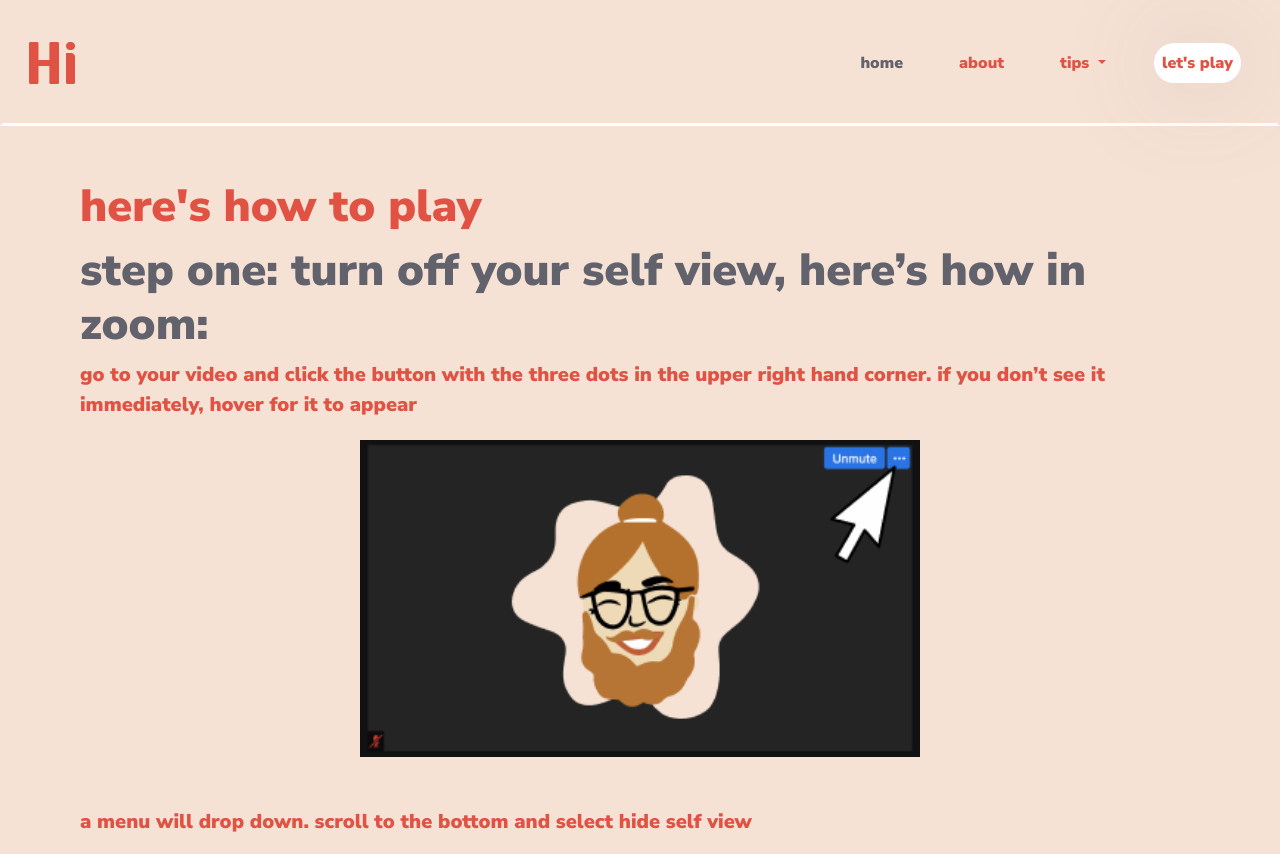
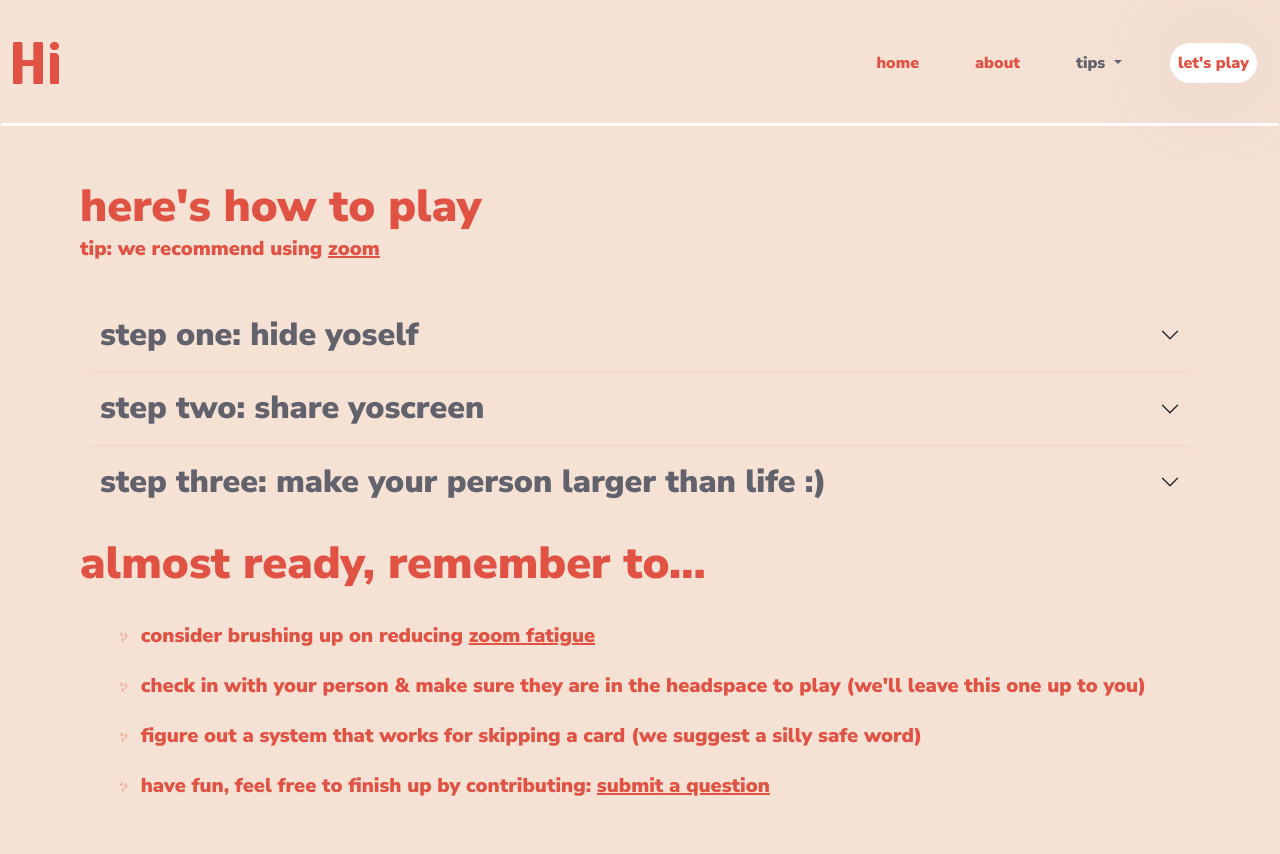
Before and after one commit to hmmacaulay/UX_UI_PROJECT_3, a PHP site: page /tips.html in a window 1280 px wide. Shown: the top 854 px of the page. Run offline with PHP 8.4, Linux system fonts and the light colour scheme; some libraries are stand-ins or nearby versions.

Commit message:
take one step at a time
theres no need to rush

```diff
--- a/about.html
+++ b/about.html
@@ -25,8 +25,8 @@
     </button>
     <div class="collapse navbar-collapse" id="navbarNavAltMarkup">
         <div class="navbar-nav">
-            <a class="nav-item nav-link active" href="index.html">home <span class="sr-only">(current)</span></a>
-            <a class="nav-item nav-link" href="about.html">about</a>
+            <a class="nav-item nav-link" href="index.html">home <span class="sr-only">(current)</span></a>
+            <a class="nav-item nav-link active" href="about.html">about</a>
             <li class="nav-item dropdown">
                 <a class="nav-link dropdown-toggle" href="#" id="navbarDropdown" role="button" data-toggle="dropdown" aria-haspopup="true" aria-expanded="false">
                 tips
--- a/categories.html
+++ b/categories.html
@@ -22,7 +22,7 @@
     </button>
     <div class="collapse navbar-collapse" id="navbarNavAltMarkup">
         <div class="navbar-nav">
-            <a class="nav-item nav-link active" href="index.html">home <span class="sr-only">(current)</span></a>
+            <a class="nav-item nav-link" href="index.html">home <span class="sr-only">(current)</span></a>
             <a class="nav-item nav-link" href="about.html">about</a>
             <li class="nav-item dropdown">
                 <a class="nav-link dropdown-toggle" href="#" id="navbarDropdown" role="button" data-toggle="dropdown" aria-haspopup="true" aria-expanded="false">
@@ -35,7 +35,7 @@
                 <a class="dropdown-item" href="#"> faq </a> -->
                 </div>
             </li>
-            <a class="nav-item nav-link lets_play" href="categories.html">let's play</a>
+            <a class="nav-item nav-link lets_play active" href="categories.html">let's play</a>
         </div>
     </div>
 </nav>
--- a/css/header.css
+++ b/css/header.css
@@ -115,7 +115,22 @@ h2 {
 ul {
     color: #E05344;
     font-family: 'Nunito Sans', sans-serif;
+    list-style: none;
+    text-align: left;
+    list-style-position: inside;
+    margin: 20px;
+    list-style-image: url(../images/Stars.svg);
+    justify-content: center;
+    align-items: center;
+    line-height: 50px;
+    padding-left: 20px;
 }
+/* li {
+    background-image: url(../images/star_b.svg);
+    background-repeat: no-repeat;
+    padding-left: 50px;
+    padding-bottom: 10px;
+} */
 p {
     font-family: 'Nunito Sans', sans-serif;
 }
@@ -206,11 +221,9 @@ h1.top {
     justify-content: center;
     overflow: hidden;
 }
-ul {
-    list-style-image: url(../images/star_b.svg);
-    justify-content: center;
-    align-items: center;
-}
+/* ul {
+
+} */
 
 /* CONTACT / SUBMIT QUESTION */
 #contact_content {
@@ -244,8 +257,47 @@ ul {
     margin-left: auto;
     margin-right: auto;
     width: 50%;
+    border-radius: 20px;
+    box-shadow: 0 0 0 0.25rem rgb(239 169 153 / 25%);
 }
-
+.accordion-font {
+    font-family: 'Nunito Sans', sans-serif;
+    font-weight: 300;
+    font-size: 20px;
+    color: #E05344 !important;
+}
+/* .accordion-button:active {
+    border-style: solid;
+    border-color: #E05344 !important;
+} */
+.accordion-button:not(.collapsed) {
+    color: #E05344;
+    background-color: #D1B9B5;
+}
+.accordion-button:focus {
+    z-index: 3;
+    border-color: #EBCFE0 !important;
+    outline: 0;
+    box-shadow: 0 0 0 0.25rem rgb(239 169 153 / 25%);
+}
+.accordion-button {
+    position: relative;
+    display: flex;
+    align-items: center;
+    width: 100%;
+    padding: 1rem 1.25rem;
+    font-size: 2rem;
+    color: #62626D;
+    background-color: transparent;
+    border: 3px solid rgba(239,169,153,.125);
+    border-radius: 20px !important;
+    overflow-anchor: none;
+    transition: color .15s ease-in-out,background-color .15s ease-in-out,border-color .15s ease-in-out,box-shadow .15s ease-in-out,border-radius .15s ease;
+}
+#how_to_play {
+    padding-top: 20px;
+    padding-bottom: 20px;
+}
 /* ZOOM FAT */
 .fatContainer {
     display: flex;
--- a/dating.html
+++ b/dating.html
@@ -20,7 +20,7 @@
     </button>
     <div class="collapse navbar-collapse" id="navbarNavAltMarkup">
         <div class="navbar-nav">
-            <a class="nav-item nav-link active" href="index.html">home <span class="sr-only">(current)</span></a>
+            <a class="nav-item nav-link" href="index.html">home <span class="sr-only">(current)</span></a>
             <a class="nav-item nav-link" href="about.html">about</a>
             <li class="nav-item dropdown">
                 <a class="nav-link dropdown-toggle" href="#" id="navbarDropdown" role="button" data-toggle="dropdown" aria-haspopup="true" aria-expanded="false">
@@ -33,7 +33,7 @@
                 <a class="dropdown-item" href="#"> faq </a> -->
                 </div>
             </li>
-            <a class="nav-item nav-link lets_play" href="categories.html">let's play</a>
+            <a class="nav-item nav-link lets_play active" href="categories.html">let's play</a>
         </div>
     </div>
 </nav>
--- a/js/etc.js
+++ b/js/etc.js
@@ -11,3 +11,8 @@
 // });
 
 $("#nav_bar").load("../nav.html");
+
+$(".nav-link").on("click", function(){
+    $(".navbar-nav").find(".active").removeClass("active");
+    $(this).addClass("active");
+ });
--- a/professional.html
+++ b/professional.html
@@ -20,7 +20,7 @@
     </button>
     <div class="collapse navbar-collapse" id="navbarNavAltMarkup">
         <div class="navbar-nav">
-            <a class="nav-item nav-link active" href="index.html">home <span class="sr-only">(current)</span></a>
+            <a class="nav-item nav-link" href="index.html">home <span class="sr-only">(current)</span></a>
             <a class="nav-item nav-link" href="about.html">about</a>
             <li class="nav-item dropdown">
                 <a class="nav-link dropdown-toggle" href="#" id="navbarDropdown" role="button" data-toggle="dropdown" aria-haspopup="true" aria-expanded="false">
--- a/random.html
+++ b/random.html
@@ -21,7 +21,7 @@
         </button>
         <div class="collapse navbar-collapse" id="navbarNavAltMarkup">
             <div class="navbar-nav">
-                <a class="nav-item nav-link active" href="index.html">home <span class="sr-only">(current)</span></a>
+                <a class="nav-item nav-link" href="index.html">home <span class="sr-only">(current)</span></a>
                 <a class="nav-item nav-link" href="about.html">about</a>
                 <li class="nav-item dropdown">
                     <a class="nav-link dropdown-toggle" href="#" id="navbarDropdown" role="button" data-toggle="dropdown" aria-haspopup="true" aria-expanded="false">
@@ -34,7 +34,7 @@
                     <a class="dropdown-item" href="#"> faq </a> -->
                     </div>
                 </li>
-                <a class="nav-item nav-link lets_play" href="categories.html">let's play</a>
+                <a class="nav-item nav-link lets_play active" href="categories.html">let's play</a>
             </div>
         </div>
     </nav>
--- a/tips.html
+++ b/tips.html
@@ -6,7 +6,7 @@
         <meta name="viewport" content="width=device-width, initial-scale=1.0">
         <title>Hi</title>
         <link href="https://fonts.googleapis.com/css2?family=Nunito+Sans:wght@900&display=swap" rel="stylesheet">
-        <link rel="stylesheet" href="https://maxcdn.bootstrapcdn.com/bootstrap/4.0.0/css/bootstrap.min.css" integrity="sha384-Gn5384xqQ1aoWXA+058RXPxPg6fy4IWvTNh0E263XmFcJlSAwiGgFAW/dAiS6JXm" crossorigin="anonymous">
+        <link href="https://cdn.jsdelivr.net/npm/bootstrap@5.0.0-beta1/dist/css/bootstrap.min.css" rel="stylesheet" integrity="sha384-giJF6kkoqNQ00vy+HMDP7azOuL0xtbfIcaT9wjKHr8RbDVddVHyTfAAsrekwKmP1" crossorigin="anonymous">
         <link rel="stylesheet" href="css/header.css">
     </head>
     <body>
@@ -20,10 +20,10 @@
     </button>
     <div class="collapse navbar-collapse" id="navbarNavAltMarkup">
         <div class="navbar-nav">
-                <a class="nav-item nav-link active" href="index.html">home <span class="sr-only">(current)</span></a>
+            <a class="nav-item nav-link" href="index.html">home </a>
             <a class="nav-item nav-link" href="about.html">about</a>
             <li class="nav-item dropdown">
-                    <a class="nav-link dropdown-toggle" href="#" id="navbarDropdown" role="button" data-toggle="dropdown" aria-haspopup="true" aria-expanded="false">
+                <a class="nav-link dropdown-toggle active" href="#" id="navbarDropdown" role="button" data-toggle="dropdown" aria-haspopup="true" aria-expanded="false">
                 tips
                 </a>
                 <div class="dropdown-menu" aria-labelledby="navbarDropdown">
@@ -40,32 +40,65 @@
 
     <section id="about_content">
     <h1 class="top"> here's how to play </h1>
+    <p> tip: we recommend using <a href="https://zoom.us/"> zoom </a> </p>
 
+    <section id="how_to_play">
+    <div class="accordion accordion-flush" id="accordionFlushExample">
+        <div class="accordion-item">
+          <h2 class="accordion-header" id="flush-headingOne">
+            <button class="accordion-button collapsed" type="button" data-bs-toggle="collapse" data-bs-target="#flush-collapseOne" aria-expanded="false" aria-controls="flush-collapseOne">
+              step one: hide yoself
+            </button>
+          </h2>
+          <div id="flush-collapseOne" class="accordion-collapse collapse" aria-labelledby="flush-headingOne" data-bs-parent="#accordionFlushExample">
+            <div class="accordion-body">
                 <div class="step1">
-        <h2 class="tips_h2">
-            step one: turn off your self view, here’s how in zoom:
-        </h2>
                     <p class="tips_p"> go to your video and click the button with the three dots in the upper right hand corner. if you don’t see it immediately, hover for it to appear</p>
-        <img class="tips_img" src="/images/threedots.png" alt="">
+                    <img class="tips_img" src="images/threedots.png" alt="">
                     <br>
                     <p>a menu will drop down. scroll to the bottom and select hide self view</p>
-        <img class="tips_img" src="/images/hideself.png" alt="">
+                    <img class="tips_img" src="images/hideview.png" alt="">
                 </div>
-
+                </div>
+          </div>
+        </div>
+        <div class="accordion-item">
+          <h2 class="accordion-header" id="flush-headingTwo">
+            <button class="accordion-button collapsed" type="button" data-bs-toggle="collapse" data-bs-target="#flush-collapseTwo" aria-expanded="false" aria-controls="flush-collapseTwo">
+              step two: share yoscreen
+            </button>
+          </h2>
+          <div id="flush-collapseTwo" class="accordion-collapse collapse" aria-labelledby="flush-headingTwo" data-bs-parent="#accordionFlushExample">
+            <div class="accordion-body">
                 <div class="step2">
-        <h2 class="tips_h2">step two: have someone share a screen</h2>
                     <p class="tips_p">in the lower panel of your zoom screen there is a green button that says "share screen" - click that!</p>
-        <img class="tips_img" src="/images/sharescreen.png" alt="">
+                    <img class="tips_img" src="images/sharescreen.png" alt="">
                 </div>
-
+            </div>
+          </div>
+        </div>
+        <div class="accordion-item">
+          <h2 class="accordion-header" id="flush-headingThree">
+            <button class="accordion-button collapsed" type="button" data-bs-toggle="collapse" data-bs-target="#flush-collapseThree" aria-expanded="false" aria-controls="flush-collapseThree">
+            step three: make your person larger than life :)
+            </button>
+          </h2>
+          <div id="flush-collapseThree" class="accordion-collapse collapse" aria-labelledby="flush-headingThree" data-bs-parent="#accordionFlushExample">
+            <div class="accordion-body">
                 <div class="step3">
-        <h2 class="tips_h2">step three: make your person larger than life :) </h2>
                     <p class="tips_p">hover in the blank space by the video until a grey bar appears </p>
-        <img class="tips_img" src="/images/expand.png" alt="">
+                    <img class="tips_img" src="images/expand.png" alt="">
                     <p class="tips_p">drag the line until you see your person’s video get larger</p>
-        <img class="tips_img" src="/images/biggerperson.png" alt="">
+                    <img class="tips_img" src="images/biggerperson.png" alt="">
                     <br>
                 </div>
+            </div>
+          </div>
+        </div>
+      </div>
+    </section>
+
+
 
     <h1>almost ready, remember to...</h1>
     <ul>
@@ -106,9 +139,12 @@
 <!-- FOOTER END -->
 <!-- <script src="js/etc.js"></script>  -->
 
-<script src="https://code.jquery.com/jquery-3.2.1.min.js"></script>
-<script src="js/etc.js"></script>
+    <script src="https://code.jquery.com/jquery-3.2.1.slim.min.js" integrity="sha384-KJ3o2DKtIkvYIK3UENzmM7KCkRr/rE9/Qpg6aAZGJwFDMVNA/GpGFF93hXpG5KkN" crossorigin="anonymous"></script>
     <script src="https://cdnjs.cloudflare.com/ajax/libs/popper.js/1.12.9/umd/popper.min.js" integrity="sha384-ApNbgh9B+Y1QKtv3Rn7W3mgPxhU9K/ScQsAP7hUibX39j7fakFPskvXusvfa0b4Q" crossorigin="anonymous"></script>
     <script src="https://maxcdn.bootstrapcdn.com/bootstrap/4.0.0/js/bootstrap.min.js" integrity="sha384-JZR6Spejh4U02d8jOt6vLEHfe/JQGiRRSQQxSfFWpi1MquVdAyjUar5+76PVCmYl" crossorigin="anonymous"></script>
+    <script src="https://cdn.jsdelivr.net/npm/@popperjs/core@2.5.4/dist/umd/popper.min.js" integrity="sha384-q2kxQ16AaE6UbzuKqyBE9/u/KzioAlnx2maXQHiDX9d4/zp8Ok3f+M7DPm+Ib6IU" crossorigin="anonymous"></script>
+<script src="https://cdn.jsdelivr.net/npm/bootstrap@5.0.0-beta1/dist/js/bootstrap.min.js" integrity="sha384-pQQkAEnwaBkjpqZ8RU1fF1AKtTcHJwFl3pblpTlHXybJjHpMYo79HY3hIi4NKxyj" crossorigin="anonymous"></script>
+    <script src="js/cards.js"></script>
+
     </body>
 </html>
```
Also changed, not shown: index.html (+7 -4 lines), zoom_fat.html (+5 -5 lines), images/Stars.svg (added). Lines whose indentation alone changed are shown as unchanged.
